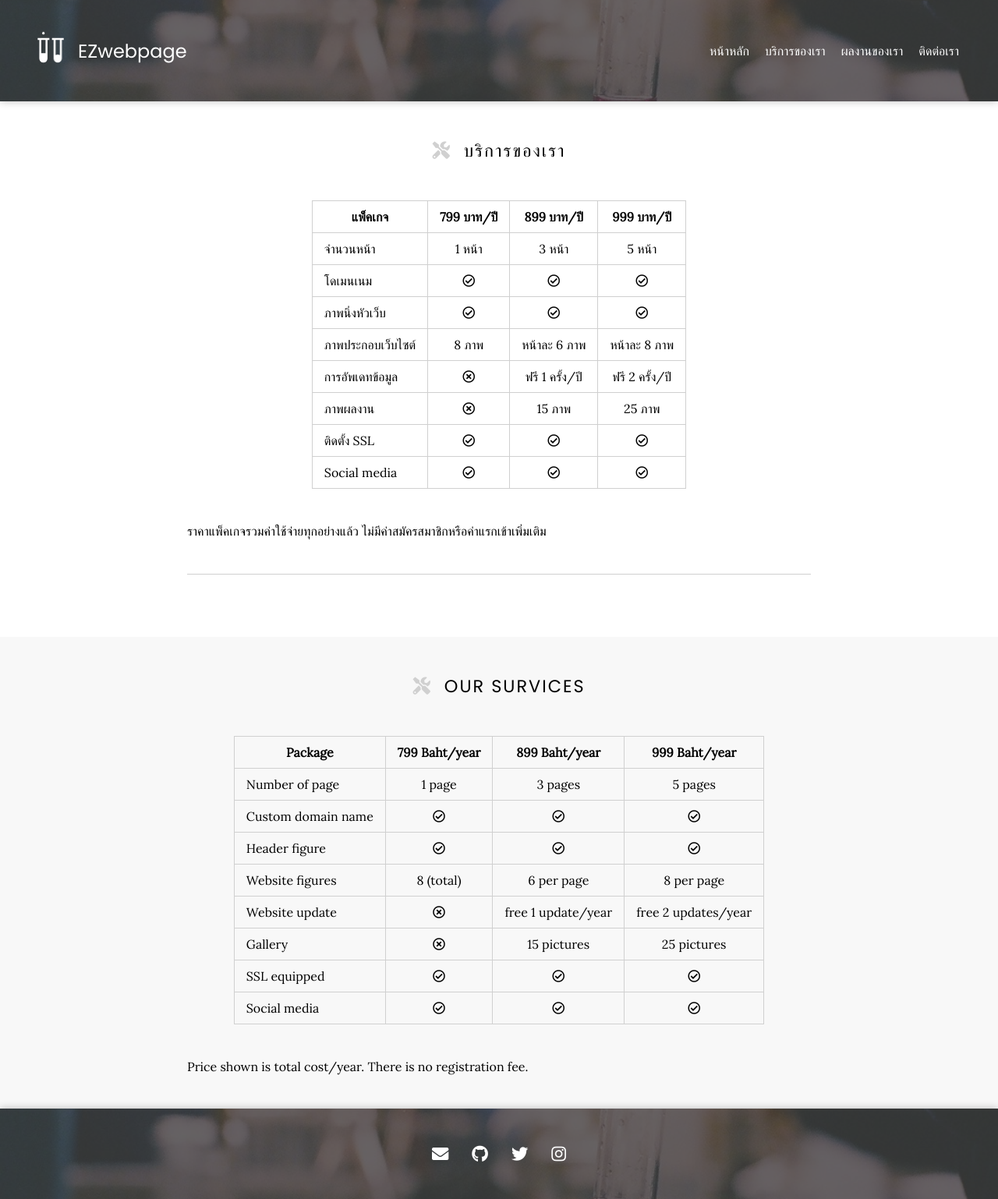
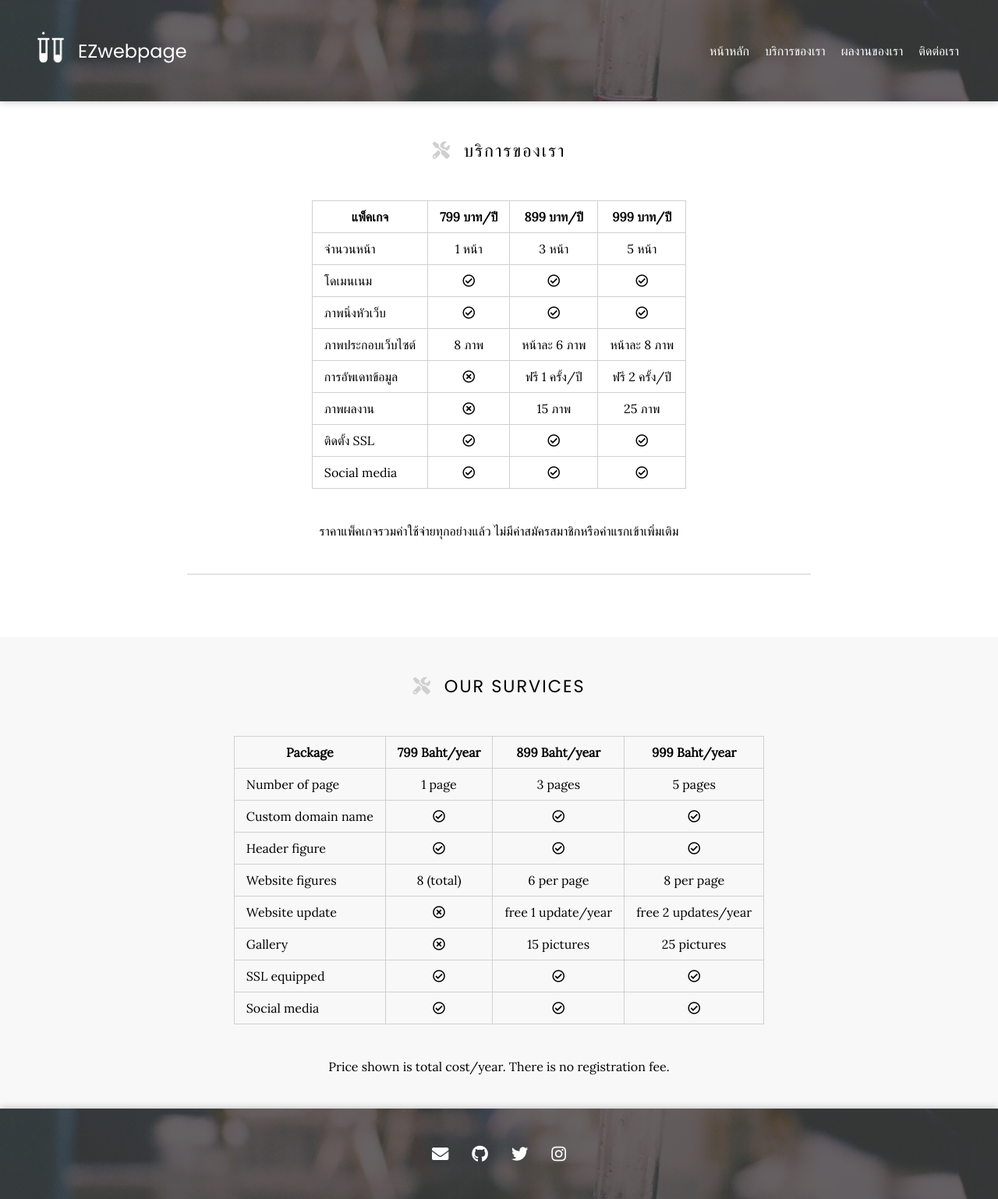
Before and after one commit to EZwebpage/Showcase, a Jekyll site: the page built from resources/index.md, in a window 1280 px wide. Shown: the whole page at 78% size. Built offline with Jekyll 4.4.1, drawn with Linux system fonts in a browser that asks for light colours; nearby versions of some CDN libraries.

Commit message:
Update index.md

```diff
--- a/resources/index.md
+++ b/resources/index.md
@@ -16,7 +16,7 @@ title: Resources
 | Social media |  <i class="far fa-check-circle"></i>   |  <i class="far fa-check-circle"></i>   |  <i class="far fa-check-circle"></i>   |
 
 ราคาแพ็คเกจรวมค่าใช้จ่ายทุกอย่างแล้ว ไม่มีค่าสมัครสมาชิกหรือค่าแรกเข้าเพิ่มเติม
-
+{:.center}
 
 
 ---
@@ -37,3 +37,4 @@ title: Resources
 | Social media |  <i class="far fa-check-circle"></i>   |  <i class="far fa-check-circle"></i>   |  <i class="far fa-check-circle"></i>   |
 
 Price shown is total cost/year. There is no registration fee.
+{:.center}
```
